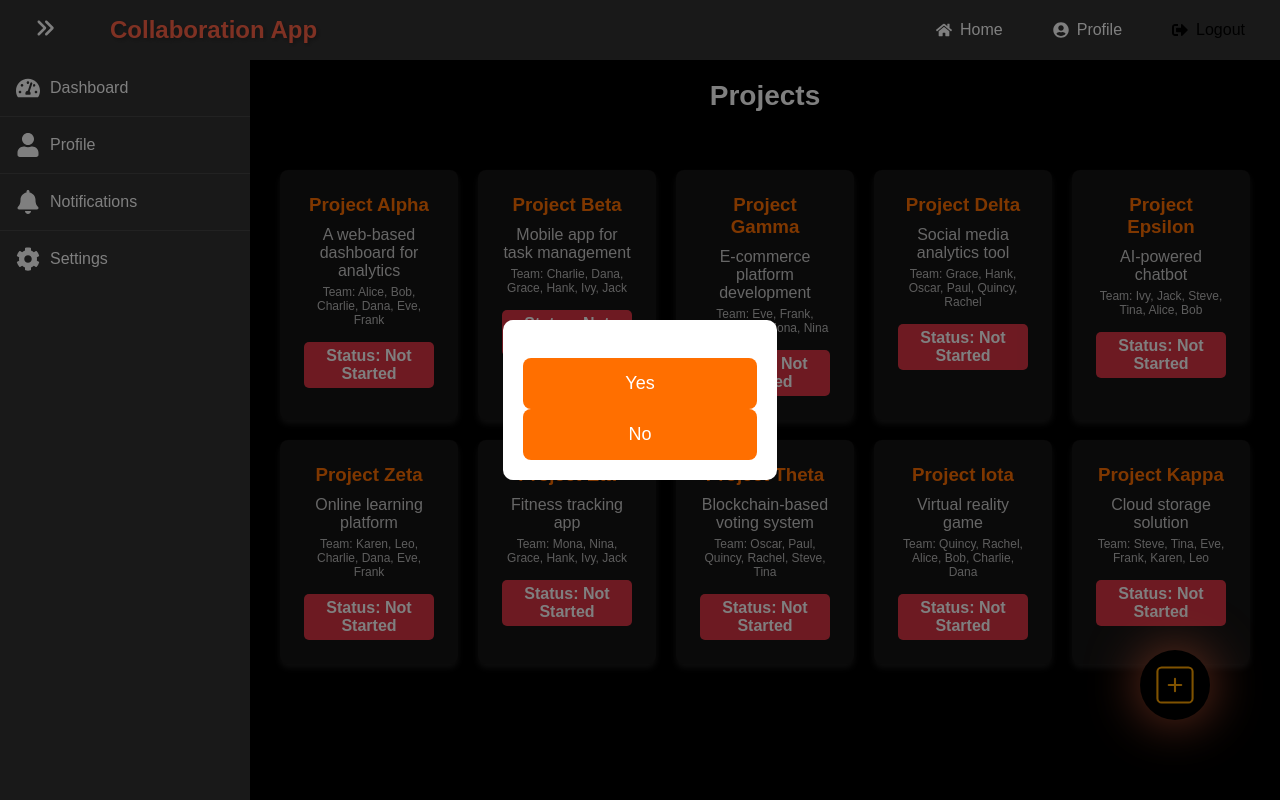
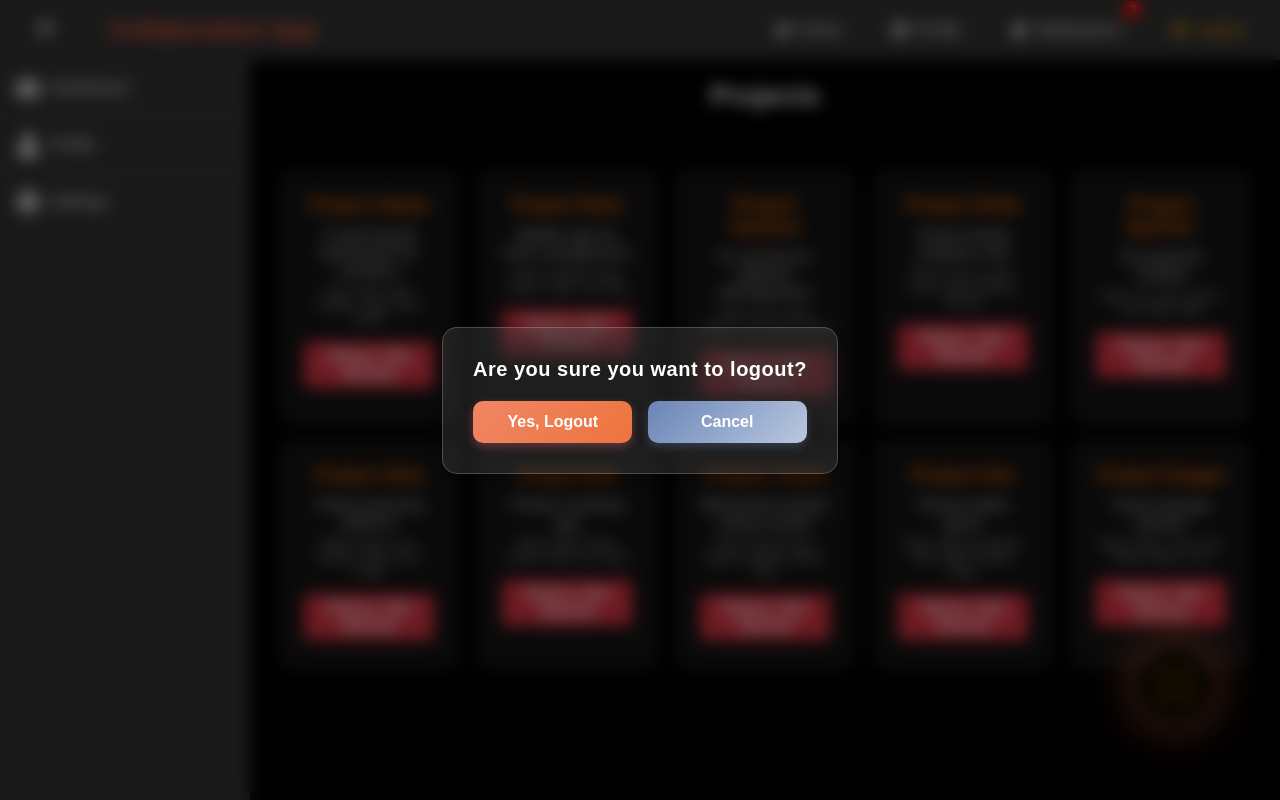
Before and after one commit to himansumallik/collaboration-app, a React (Create React App) app: page / in a window 1280 px wide. Both pictures are taken after a click on the button "Logout". Built offline with nearby package versions, Linux system fonts and the light colour scheme.

Commit message:
modified:   src/components/Navbar.js         modified:   src/components/Sidebar.js         modified:   src/components/TaskDetailsPage.js

```diff
--- a/src/components/Navbar.js
+++ b/src/components/Navbar.js
@@ -1,6 +1,6 @@
 import React, { useState } from "react";
 import { useNavigate, useLocation } from "react-router-dom";
-import { FaHome, FaUserCircle, FaSignOutAlt } from "react-icons/fa";
+import { FaHome, FaUserCircle, FaSignOutAlt, FaBell } from "react-icons/fa"; // Added FaBell
 import { FaAnglesRight } from "react-icons/fa6";
 import {
   NavbarContainer,
@@ -15,6 +15,12 @@ const Navbar = ({ setSidebarOpen, isSidebarOpen, handleLogout }) => {
   const navigate = useNavigate();
   const location = useLocation();
   const [showLogoutModal, setShowLogoutModal] = useState(false);
+  const [showNotifications, setShowNotifications] = useState(false); // State for notifications dropdown
+  const [notifications, setNotifications] = useState([
+    "New message from John",
+    "Task deadline approaching",
+    "Project update available",
+  ]); // Sample notifications
 
   const confirmLogout = () => {
     setShowLogoutModal(true);
@@ -27,6 +33,10 @@ const Navbar = ({ setSidebarOpen, isSidebarOpen, handleLogout }) => {
 
   const handleLogoClick = () => {
     navigate("/home");
+  };
+
+  const toggleNotifications = () => {
+    setShowNotifications(!showNotifications);
   };
 
   return (
@@ -69,6 +79,7 @@ const Navbar = ({ setSidebarOpen, isSidebarOpen, handleLogout }) => {
         </Logo>
       </div>
       <NavLinks>
+        {/* Home Link */}
         <NavItem>
           <NavLink
             onClick={() => navigate("/home")}
@@ -80,6 +91,8 @@ const Navbar = ({ setSidebarOpen, isSidebarOpen, handleLogout }) => {
             Home
           </NavLink>
         </NavItem>
+
+        {/* Profile Link */}
         <NavItem>
           <NavLink
             onClick={() => navigate("/profile")}
@@ -91,10 +104,76 @@ const Navbar = ({ setSidebarOpen, isSidebarOpen, handleLogout }) => {
             Profile
           </NavLink>
         </NavItem>
+
+        {/* Notification Button */}
+        <NavItem>
+          <NavLink
+            onClick={toggleNotifications}
+            style={{ position: "relative", display: "flex", alignItems: "center" }}
+          >
+            <FaBell style={{ marginRight: "8px" }} />
+            Notifications
+            {notifications.length > 0 && (
+              <span
+                style={{
+                  position: "absolute",
+                  top: "-5px",
+                  right: "-5px",
+                  backgroundColor: "red",
+                  color: "white",
+                  borderRadius: "50%",
+                  padding: "2px 6px",
+                  fontSize: "12px",
+                }}
+              >
+                {notifications.length}
+              </span>
+            )}
+          </NavLink>
+          {showNotifications && (
+            <div
+              style={{
+                position: "absolute",
+                top: "40px",
+                right: "0",
+                backgroundColor: "#fff",
+                border: "1px solid #ccc",
+                borderRadius: "5px",
+                boxShadow: "0 4px 8px rgba(0, 0, 0, 0.1)",
+                zIndex: 1000,
+                width: "250px",
+              }}
+            >
+              <div style={{ padding: "10px", fontWeight: "bold", borderBottom: "1px solid #ccc" }}>
+                Notifications
+              </div>
+              {notifications.length > 0 ? (
+                notifications.map((notification, index) => (
+                  <div
+                    key={index}
+                    style={{
+                      padding: "10px",
+                      borderBottom: "1px solid #eee",
+                      cursor: "pointer",
+                      ":hover": { backgroundColor: "#f9f9f9" },
+                    }}
+                  >
+                    {notification}
+                  </div>
+                ))
+              ) : (
+                <div style={{ padding: "10px", color: "#888" }}>No new notifications</div>
+              )}
+            </div>
+          )}
+        </NavItem>
+
+        {/* Logout Link */}
         <NavItem>
           <NavLink
             onClick={confirmLogout}
-            onMouseEnter={(e) => (e.currentTarget.style.color = "black")}
+            onMouseOver={(e) => (e.currentTarget.style.color = "black")}
+            onMouseLeave={(e) => (e.currentTarget.style.color = "orange")}
             style={{ color: "red", display: "flex", alignItems: "center" }}
           >
             <FaSignOutAlt style={{ marginRight: "8px" }} />
@@ -103,6 +182,7 @@ const Navbar = ({ setSidebarOpen, isSidebarOpen, handleLogout }) => {
         </NavItem>
       </NavLinks>
 
+      {/* Logout Confirmation Modal */}
       {showLogoutModal && (
         <div style={{
             position: "fixed",
@@ -115,19 +195,77 @@ const Navbar = ({ setSidebarOpen, isSidebarOpen, handleLogout }) => {
             justifyContent: "center",
             alignItems: "center",
             zIndex: 1000,
+            backdropFilter: "blur(8px)", // Glass effect
         }}>
             <div style={{
-            backgroundColor: "#fff",
-            padding: "20px",
+                background: "rgba(255, 255, 255, 0.1)",
+                padding: "30px",
+                borderRadius: "15px",
+                textAlign: "center",
+                color: "#fff",
+                boxShadow: "0px 4px 15px rgba(0, 0, 0, 0.3)",
+                minWidth: "320px",
+                border: "1px solid rgba(255, 255, 255, 0.2)",
+                backdropFilter: "blur(15px)", // Frosted glass effect
+                animation: "fadeIn 0.3s ease-in-out"
+            }}>
+                <p style={{
+                    fontSize: "20px",
+                    marginBottom: "20px",
+                    fontWeight: "600",
+                    letterSpacing: "0.5px"
+                }}>
+                    Are you sure you want to logout?
+                </p>
+                <div style={{
+                    display: "flex",
+                    justifyContent: "space-between",
+                    gap: "15px"
+                }}>
+                    <button
+                        onClick={handleLogoutConfirm}
+                        style={{
+                            background: "linear-gradient(135deg,rgb(241, 134, 101),rgb(236, 116, 61))",
+                            color: "#fff",
+                            border: "none",
+                            padding: "12px 24px",
                             borderRadius: "10px",
-            textAlign: "center",
-          }}>
-            <p>Are you sure you want to logout?</p>
-            <button onClick={handleLogoutConfirm}>Yes</button>
-            <button onClick={() => setShowLogoutModal(false)}>No</button>
+                            cursor: "pointer",
+                            fontSize: "16px",
+                            fontWeight: "bold",
+                            transition: "transform 0.2s, background 0.3s",
+                            boxShadow: "0px 4px 10px rgba(255, 118, 136, 0.3)",
+                        }}
+                        onMouseOver={(e) => e.target.style.transform = "scale(1.05)"}
+                        onMouseOut={(e) => e.target.style.transform = "scale(1)"}
+                    >
+                        Yes, Logout
+                    </button>
+                    <button
+                        onClick={() => setShowLogoutModal(false)}
+                        style={{
+                            background: "linear-gradient(135deg, #6a85b6, #bac8e0)",
+                            color: "#fff",
+                            border: "none",
+                            padding: "12px 24px",
+                            borderRadius: "10px",
+                            cursor: "pointer",
+                            fontSize: "16px",
+                            fontWeight: "bold",
+                            transition: "transform 0.2s, background 0.3s",
+                            boxShadow: "0px 4px 10px rgba(106, 133, 182, 0.3)",
+                        }}
+                        onMouseOver={(e) => e.target.style.transform = "scale(1.05)"}
+                        onMouseOut={(e) => e.target.style.transform = "scale(1)"}
+                    >
+                        Cancel
+                    </button>
+                </div>
             </div>
         </div>
     )}
+
+
     </NavbarContainer>
   );
 };
--- a/src/components/Sidebar.js
+++ b/src/components/Sidebar.js
@@ -38,9 +38,6 @@ const Sidebar = ({ isSidebarOpen, isProjectPage, onTeamsClick, teamMembers, isTe
             <FaUser style={{ marginRight: '10px' }} /> {isSidebarOpen && 'Profile'}
           </SidebarItem>
           <SidebarItem>
-            <FaBell style={{ marginRight: '10px' }} /> {isSidebarOpen && 'Notifications'}
-          </SidebarItem>
-          <SidebarItem>
             <FaCog style={{ marginRight: '10px' }} /> {isSidebarOpen && 'Settings'}
           </SidebarItem>
         </>
--- a/src/components/TaskDetailsPage.js
+++ b/src/components/TaskDetailsPage.js
@@ -125,6 +125,7 @@ const TaskDetailsPage = () => {
         container: {
             backgroundColor: '#121212',
             color: '#fff',
+            width: '100%',
             minHeight: '100vh',
             padding: '20px',
             position: 'relative', // Ensure the back icon is positioned correctly
@@ -201,24 +202,6 @@ const TaskDetailsPage = () => {
             </p>
 
             {/* Progress */}
-            <div style={{ marginBottom: '15px' }}>
-                <strong>Progress:</strong>
-                <div style={{
-                    width: '100%',
-                    height: '10px',
-                    backgroundColor: 'rgba(255, 255, 255, 0.1)',
-                    borderRadius: '5px',
-                    marginTop: '5px',
-                }}>
-                    <div style={{
-                        width: `${task.progress || 0}%`,
-                        height: '100%',
-                        backgroundColor: '#007bff',
-                        borderRadius: '5px',
-                    }}></div>
-                </div>
-                <span style={{ color: '#ccc', fontSize: '14px' }}>{task.progress || 0}% Complete</span>
-            </div>
 
             <div style={{ marginBottom: '15px' }}>
                 <strong>Progress:</strong>
```
Lines whose indentation alone changed are shown as unchanged.
